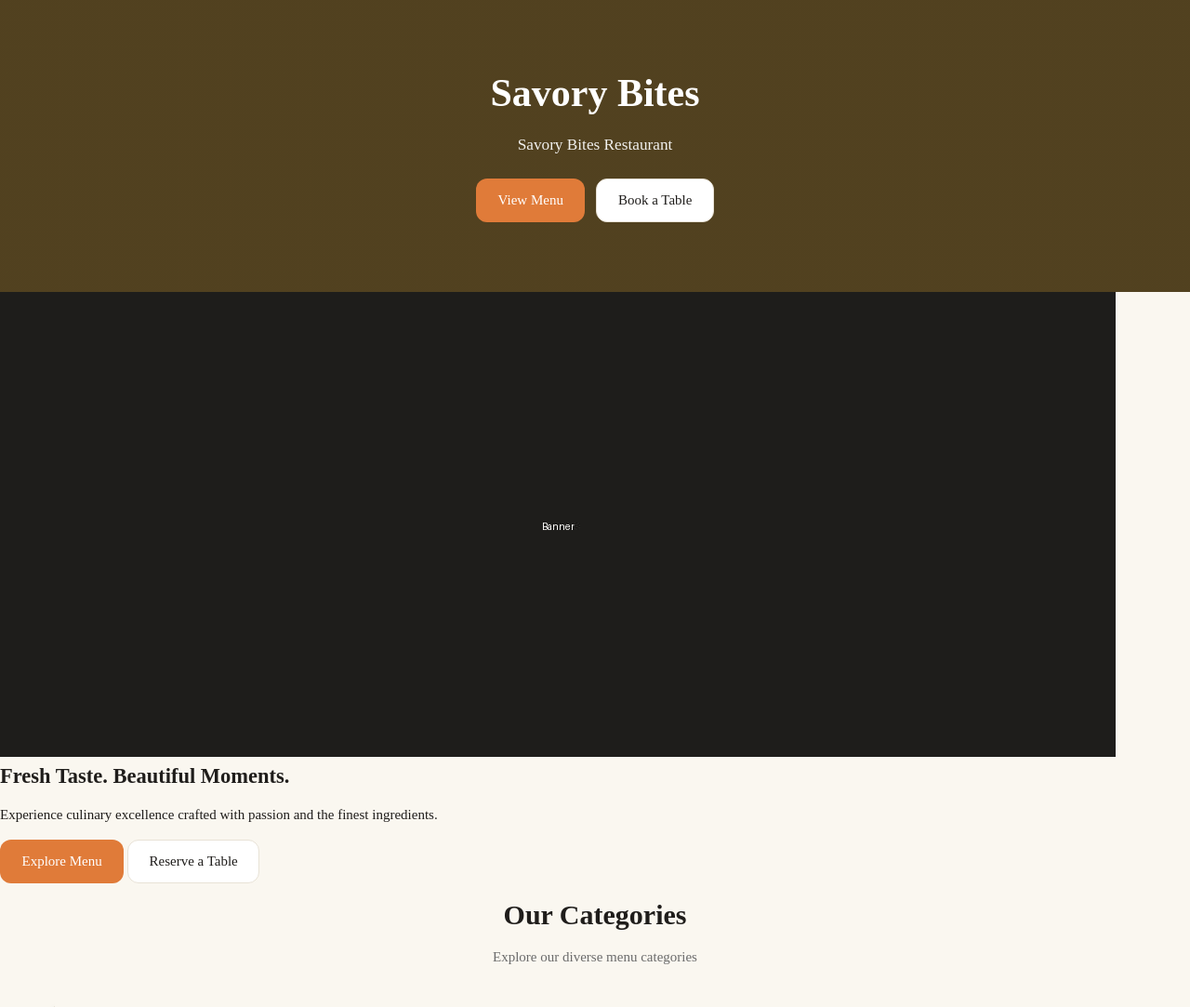
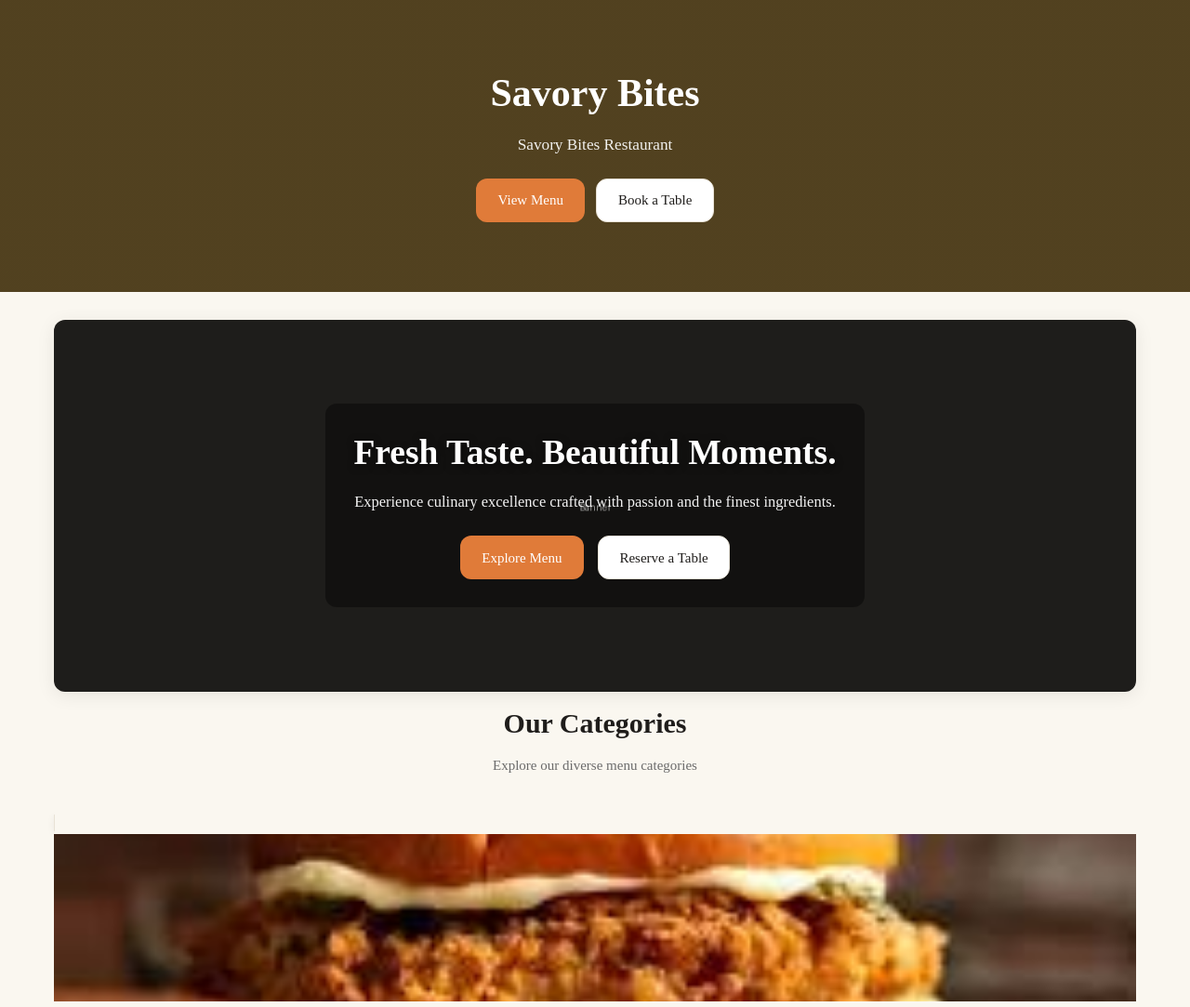
Before and after one commit to 1246anam-create/resturendmanagmentsystem, a Flask app: page / in a window 1280 px wide. Shown: the part 66-1149 px from the top of the page at 93% size. Run offline with Flask 3, Linux system fonts and the light colour scheme.

Commit message:
chore: commit CMS, banner, styles and asset updates

```diff
--- a/models/settings.py
+++ b/models/settings.py
@@ -35,6 +35,11 @@
     secondary_button_link = db.Column(db.String(200))
     display_order = db.Column(db.Integer, default=0)
     status = db.Column(db.String(20), default="active")
+    # Animation fields
+    animation_type = db.Column(db.String(30), default="fade")  # fade, slide, zoom, flip
+    animation_duration = db.Column(db.Integer, default=800)  # milliseconds
+    auto_play = db.Column(db.Boolean, default=True)
+    auto_play_interval = db.Column(db.Integer, default=5000)  # milliseconds
     created_at = db.Column(db.DateTime, default=datetime.utcnow)
 
     def __repr__(self):
--- a/static/css/style.css
+++ b/static/css/style.css
@@ -1445,3 +1445,195 @@
         grid-template-columns: 1fr;
     }
 }
+
+/* ---------- Banner Slider ---------- */
+.banner-slider-section {
+    position: relative;
+    max-width: 1200px;
+    margin: 0 auto;
+    padding: 2rem 1.2rem 0;
+}
+
+.banner-slider {
+    position: relative;
+    border-radius: var(--radius);
+    overflow: hidden;
+    box-shadow: var(--shadow);
+    min-height: 400px;
+}
+
+.banner-slide {
+    position: relative;
+    width: 100%;
+    min-height: 400px;
+    display: flex;
+    align-items: center;
+    justify-content: center;
+}
+
+.banner-img {
+    position: absolute;
+    top: 0;
+    left: 0;
+    width: 100%;
+    height: 100%;
+    object-fit: cover;
+    z-index: 0;
+}
+
+.banner-content {
+    position: relative;
+    z-index: 1;
+    text-align: center;
+    color: #fff;
+    padding: 2rem;
+    background: rgba(0, 0, 0, 0.4);
+    border-radius: var(--radius);
+    max-width: 600px;
+}
+
+.banner-title {
+    font-size: 2.5rem;
+    margin-bottom: 1rem;
+    text-shadow: 0 2px 8px rgba(0, 0, 0, 0.5);
+}
+
+.banner-desc {
+    font-size: 1.1rem;
+    margin-bottom: 1.5rem;
+    opacity: 0.95;
+}
+
+.banner-actions {
+    display: flex;
+    gap: 1rem;
+    justify-content: center;
+    flex-wrap: wrap;
+}
+
+/* Animation classes */
+.banner-slide[data-animation="fade"] {
+    animation: bannerFade var(--banner-duration, 800ms) ease;
+}
+
+.banner-slide[data-animation="slide"] {
+    animation: bannerSlide var(--banner-duration, 800ms) ease;
+}
+
+.banner-slide[data-animation="zoom"] {
+    animation: bannerZoom var(--banner-duration, 800ms) ease;
+}
+
+.banner-slide[data-animation="flip"] {
+    animation: bannerFlip var(--banner-duration, 800ms) ease;
+}
+
+@keyframes bannerFade {
+    from {
+        opacity: 0;
+    }
+
+    to {
+        opacity: 1;
+    }
+}
+
+@keyframes bannerSlide {
+    from {
+        transform: translateX(100%);
+        opacity: 0;
+    }
+
+    to {
+        transform: translateX(0);
+        opacity: 1;
+    }
+}
+
+@keyframes bannerZoom {
+    from {
+        transform: scale(0.8);
+        opacity: 0;
+    }
+
+    to {
+        transform: scale(1);
+        opacity: 1;
+    }
+}
+
+@keyframes bannerFlip {
+    from {
+        transform: rotateY(90deg);
+        opacity: 0;
+    }
+
+    to {
+        transform: rotateY(0);
+        opacity: 1;
+    }
+}
+
+/* Navigation arrows */
+.banner-nav {
+    position: absolute;
+    top: 50%;
+    transform: translateY(-50%);
+    background: rgba(0, 0, 0, 0.5);
+    color: #fff;
+    border: none;
+    width: 44px;
+    height: 44px;
+    border-radius: 50%;
+    font-size: 1.4rem;
+    cursor: pointer;
+    z-index: 2;
+    transition: background 0.2s;
+}
+
+.banner-nav:hover {
+    background: rgba(0, 0, 0, 0.8);
+}
+
+.banner-prev {
+    left: 1.5rem;
+}
+
+.banner-next {
+    right: 1.5rem;
+}
+
+/* Dots */
+.banner-dots {
+    position: absolute;
+    bottom: 1rem;
+    left: 50%;
+    transform: translateX(-50%);
+    display: flex;
+    gap: 0.5rem;
+    z-index: 2;
+}
+
+.banner-dot {
+    width: 12px;
+    height: 12px;
+    border-radius: 50%;
+    background: rgba(255, 255, 255, 0.5);
+    cursor: pointer;
+    transition: background 0.2s;
+}
+
+.banner-dot.active {
+    background: #fff;
+}
+
+@media (max-width: 768px) {
+    .banner-title {
+        font-size: 1.8rem;
+    }
+
+    .banner-slider,
+    .banner-slide {
+        min-height: 300px;
+    }
+}
```
Also changed, not shown: routes/cms.py (+8 -0 lines), static/js/banner-slider.js (added, +61 -0 lines), templates/admin/cms_banner_form.html (+24 -0 lines), static/uploads/burgurs_files/50e018e2-84d2-476c-9253-427b59dc24f6.jpg (added), static/uploads/burgurs_files/images (2).jpg (added), static/uploads/burgurs_files/images (3).jpg (added), static/uploads/burgurs_files/images (4).jpg (added), static/uploads/burgurs_files/images (5).jpg (added).
